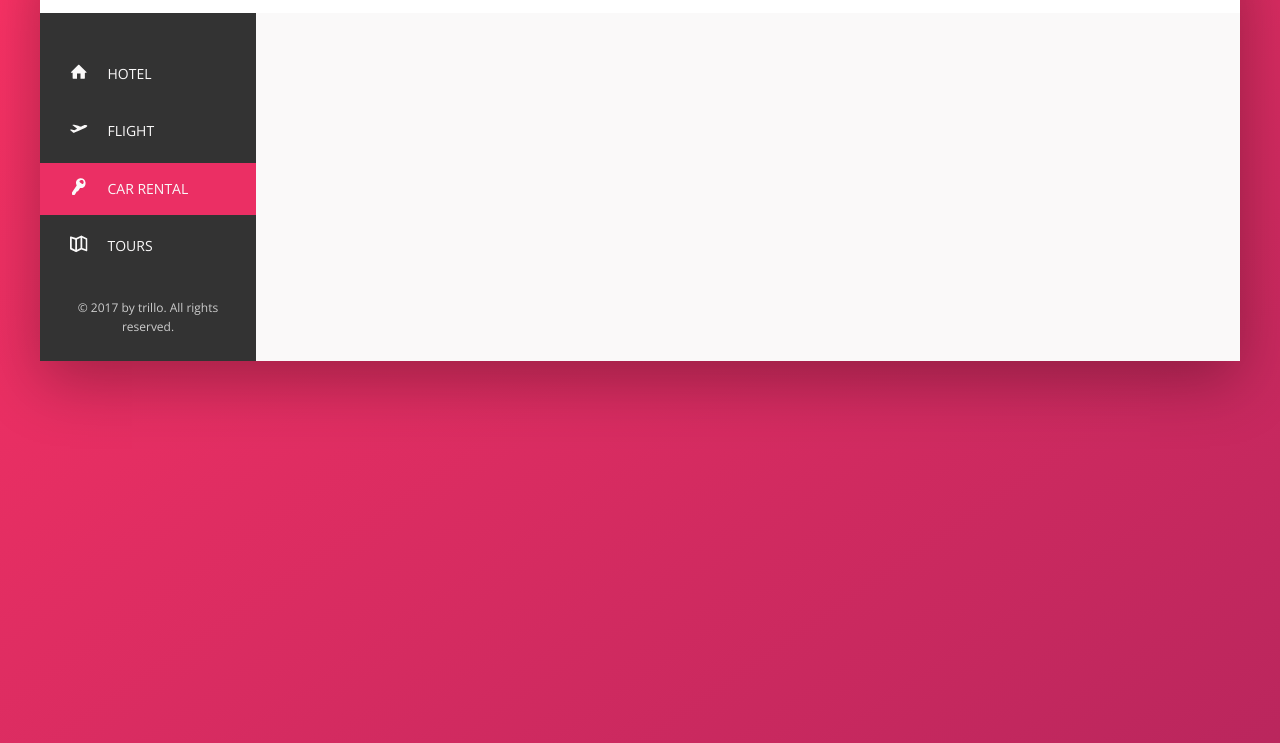
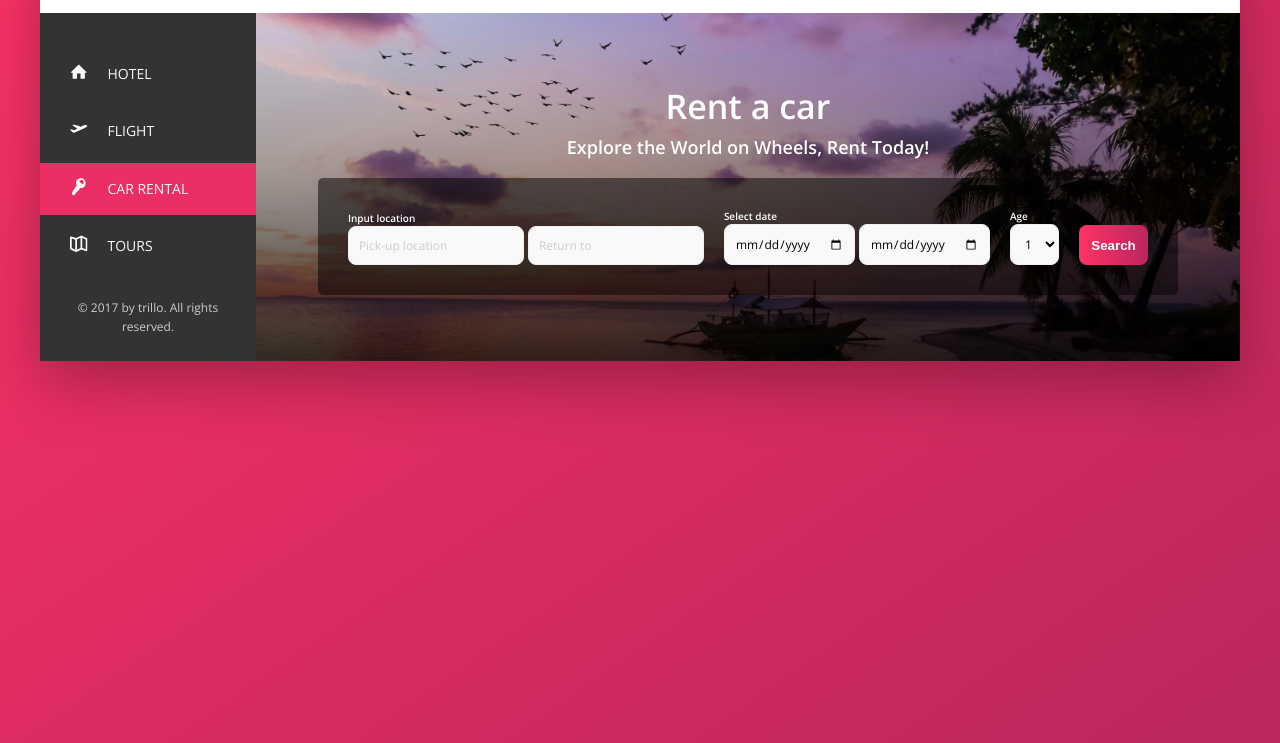
Before and after one commit to pauliversonc/trillo, a website: page pages/car-rental.html in a window 1280 px wide. Shown: the part 137-880 px from the top of the page. Drawn offline with nearby package versions, Linux system fonts and the light colour scheme.

Commit message:
Update: design for rent header done

```diff
--- a/pages/car-rental.html
+++ b/pages/car-rental.html
@@ -7,7 +7,7 @@
 
     <link href="https://fonts.googleapis.com/css?family=Open+Sans:300,400,600" rel="stylesheet">
     <link rel="stylesheet" href="../css/style.css">
-    <link rel="shortcut icon" type="../image/png" href="img/favicon.png">
+    <link rel="shortcut icon" type="../image/png" href="../img/favicon.png">
 
     <title>trillo &mdash; Your all-in-one booking app</title>
 </head>
@@ -96,6 +96,44 @@
                 </div>
             </nav>
 
+            <main class="rent">
+                    <h4 class="rent__heading u-mb-m">
+                        <span class="rent__title">Rent a car</span>
+                        <span class="rent__body">Explore the World on Wheels, Rent Today!</span>
+                    </h4>
+
+                    <form action="#" class="rent__form">
+                        <div class="rent__form-group">
+                            <label class="rent__label" for="rentFrom">Input location</label>
+                            <div class="rent__wrapper">
+                                <input type="text" placeholder="Pick-up location" name="rentFrom" id="rentFrom" class="rent__input">
+                                <input type="text" placeholder="Return to" name="rentto" id="rentto" class="rent__input">
+                            </div>
+
+                        </div>
+
+                        <div class="rent__form-group">
+                            <label class="rent__label" for="rentFrom">Select date</label>
+                            <div class="rent__wrapper">
+                                <input type="date" name="rentDateFrom" id="rentDateFrom" class="rent__input">
+                                <input type="date" name="rentDateTo" id="rentDateTo" class="rent__input">
+                            </div>
+                        </div>
+
+                        <div class="rent__form-group">
+                            <label class="rent__label" for="rentFrom">Age</label>
+                            <select name="rentAge" id="rentAge" class="rent__input">
+                                <option value="1">1</option>
+                                <option value="2">2</option>
+                                <option value="3">3</option>
+                                <option value="4">4</option>
+                            </select>
+                        </div>
+
+                        <button class="rent__btn-submit btn-apply">Search</button>
+                    </form>
+            </main>
+
         </div>
     </div>
 </body>
--- /dev/null
+++ b/sass/abstract/_mixins.scss
@@ -0,0 +1,30 @@
+@mixin input {
+  width: 100%;
+  font-family: inherit;
+  font-size: 1.2rem;
+  font-weight: inherit;
+  color: inherit;
+  border: 1px solid var(--grey-light-3);
+  background-color: var(--grey-light-1);
+  border-radius: 8px;
+  padding: 1rem;
+
+  &::placeholder {
+    color: var(--grey-light-4);
+  }
+
+  &:focus {
+    outline: none;
+  }
+}
+
+@mixin buttonPri {
+  color: #fff;
+  font-weight: 600;
+
+  border: none;
+  outline: none;
+  cursor: pointer;
+
+  background-image: linear-gradient(to right, var(--primary-light), var(--primary-dark));
+}
--- a/sass/components/_book.scss
+++ b/sass/components/_book.scss
@@ -133,14 +133,9 @@
     align-self: stretch;
     margin-top: 1rem;
     grid-column: 1/-1;
-    color: #fff;
-    font-weight: 600;
+    @include buttonPri;
     padding: 1rem;
-    border: none;
-    outline: none;
-    cursor: pointer;
     border-radius: 100rem;
-    background-image: linear-gradient(to right, var(--primary-light), var(--primary-dark));
   }
 
   &__icon-box {
--- /dev/null
+++ b/sass/layout/_rent-view.scss
@@ -0,0 +1,91 @@
+
+
+.rent {
+
+  display: flex;
+  flex-direction: column;
+  justify-content: center;
+  align-items: center;
+
+  background-image: linear-gradient(to bottom, rgba(transparent, 0), rgba(#000, 0.8)), url('../img/rental-1.jpg');
+  background-size: cover ;
+  background-repeat: no-repeat;
+  background-position: center;
+
+  width: 100%;
+
+&__heading{
+  display: flex;
+  flex-direction: column;
+  padding: 0;
+  text-align: center;
+
+
+}
+
+&__title{
+  padding: 0;
+  font-size: 3.4rem;
+  font-weight: 600;
+  color: #fff;
+
+}
+
+&__body{
+  font-size: 1.8rem;
+  color: #fff;
+
+}
+
+
+
+&__form{
+  display: flex;
+  align-items: end;
+  justify-content: center;
+  background-color: rgba(#000, 0.5);
+  border-radius: 5px;
+  padding: 3rem;
+  color: #000;
+
+  & > *:not(:last-child) {
+    margin-right: 2rem;
+  }
+
+}
+
+&__form-group {
+  display: flex;
+  flex-direction: column;
+  align-items: start;
+  justify-content: center;
+}
+
+&__label {
+  font-size: 1rem;
+  font-weight: 600;
+  color: #fff;
+  display: block;
+}
+
+&__wrapper {
+  display: flex;
+  align-items: center;
+  & > *:not(:last-child) {
+    margin-right: .4rem;
+  }
+}
+
+
+&__input{
+  @include input;
+}
+
+&__btn-submit {
+  border-radius: 8px;
+  padding: 1.24rem;
+  @include buttonPri;
+}
+
+
+}
--- a/sass/main.scss
+++ b/sass/main.scss
@@ -1,4 +1,5 @@
 @import "abstract/variables";
+@import "abstract/mixins";
 
 @import "base/base";
 @import "base/animation";
@@ -27,3 +28,4 @@
 @import "layout/detail";
 @import "layout/cta";
 @import "layout/flight-view";
+@import "layout/rent-view";
```
Also changed, not shown: css/style.css, img/rental-1.jpg (added).
